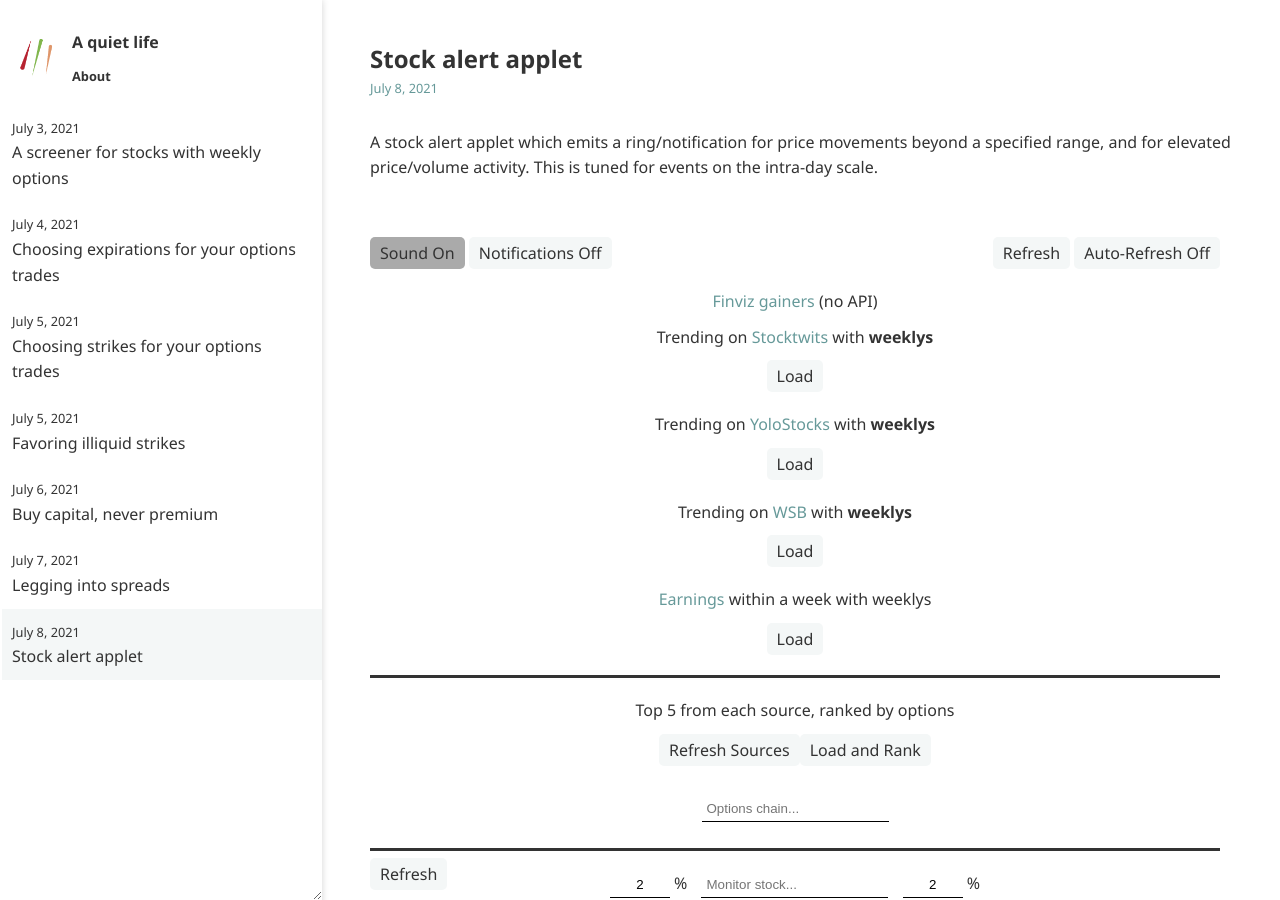
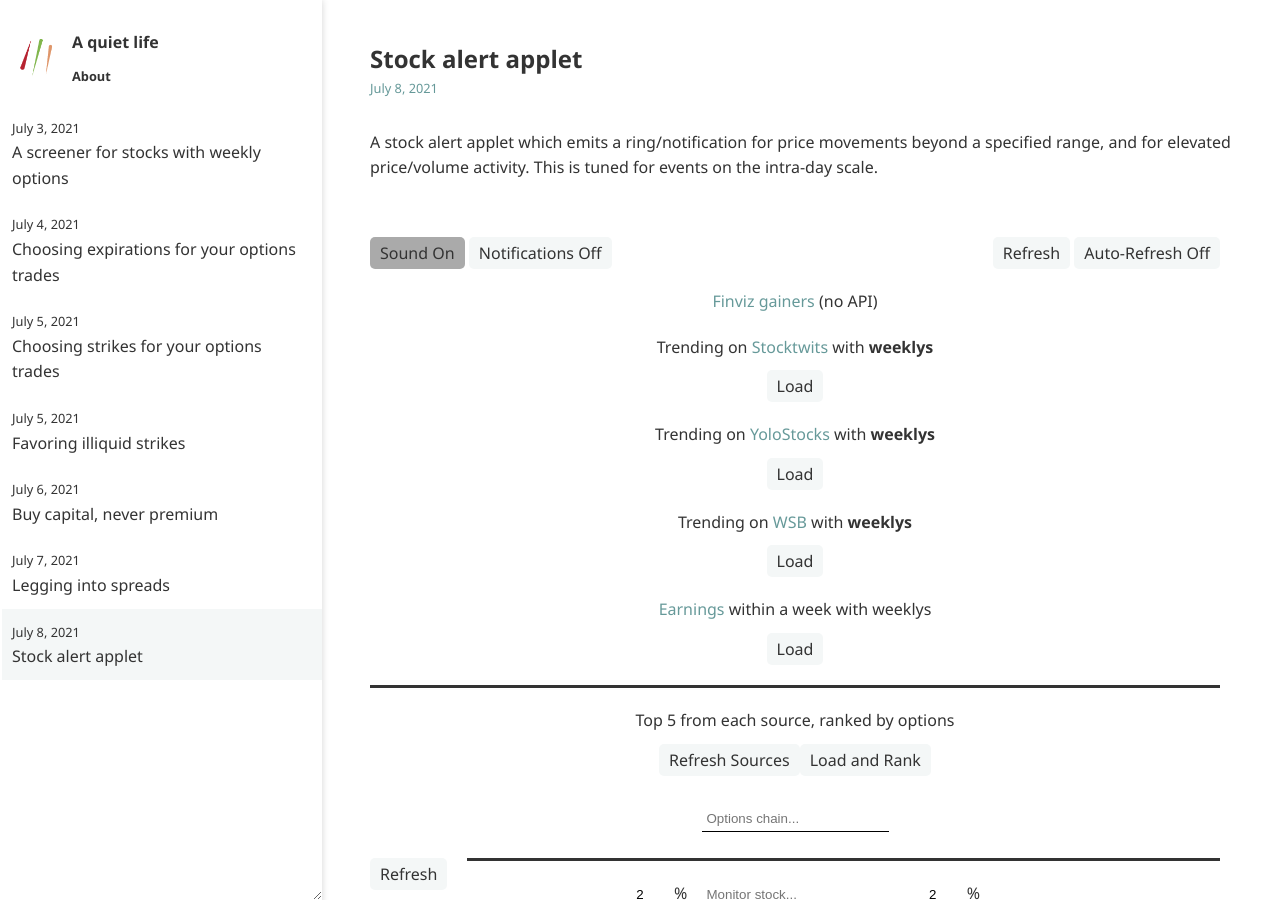
Before and after one commit to ansyblenetwork/aquietlife, a Jekyll site: the page built from _posts/2021-07-08-alerts.md, in a window 1280 px wide and 900 px high. Built offline with Jekyll 4.4.1, drawn with Linux system fonts in a browser that asks for light colours.

Commit message:
Update 2021-07-08-alerts.md

```diff
--- a/_posts/2021-07-08-alerts.md
+++ b/_posts/2021-07-08-alerts.md
@@ -24,7 +24,7 @@
 </div>
 </div>
 
-<div style="margin-bottom:10px; text-align:center"><a target='_blank' href='https://finviz.com/screener.ashx?v=150&f=sh_opt_option'>Finviz gainers</a> (no API)</div>
+<div style="margin-bottom:20px; text-align:center"><a target='_blank' href='https://finviz.com/screener.ashx?v=150&f=sh_opt_option&o=-change'>Finviz gainers</a> (no API)</div>
 
 <div style="margin-bottom:10px; text-align:center" id="stocktwits">Trending on <a target='_blank' href='https://stocktwits.com/'>Stocktwits</a> with <strong>weeklys</strong></div>
 <button id="stButton" style="margin:0px auto 20px auto; display:block;" onclick="if (this.textContent == 'Load') updateStocktwits(); else addAll(stWeeklyList);">Load</button>
```
